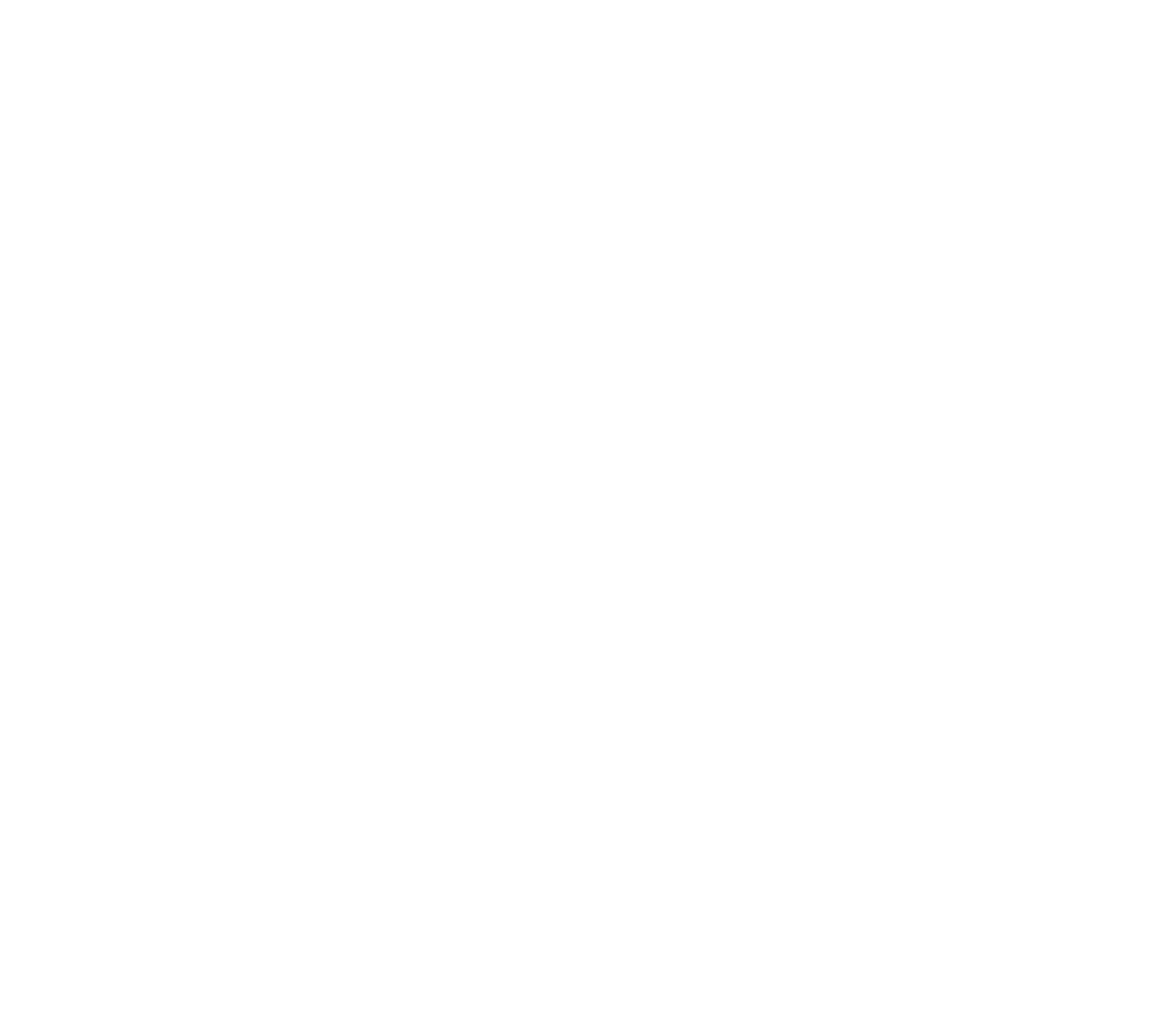
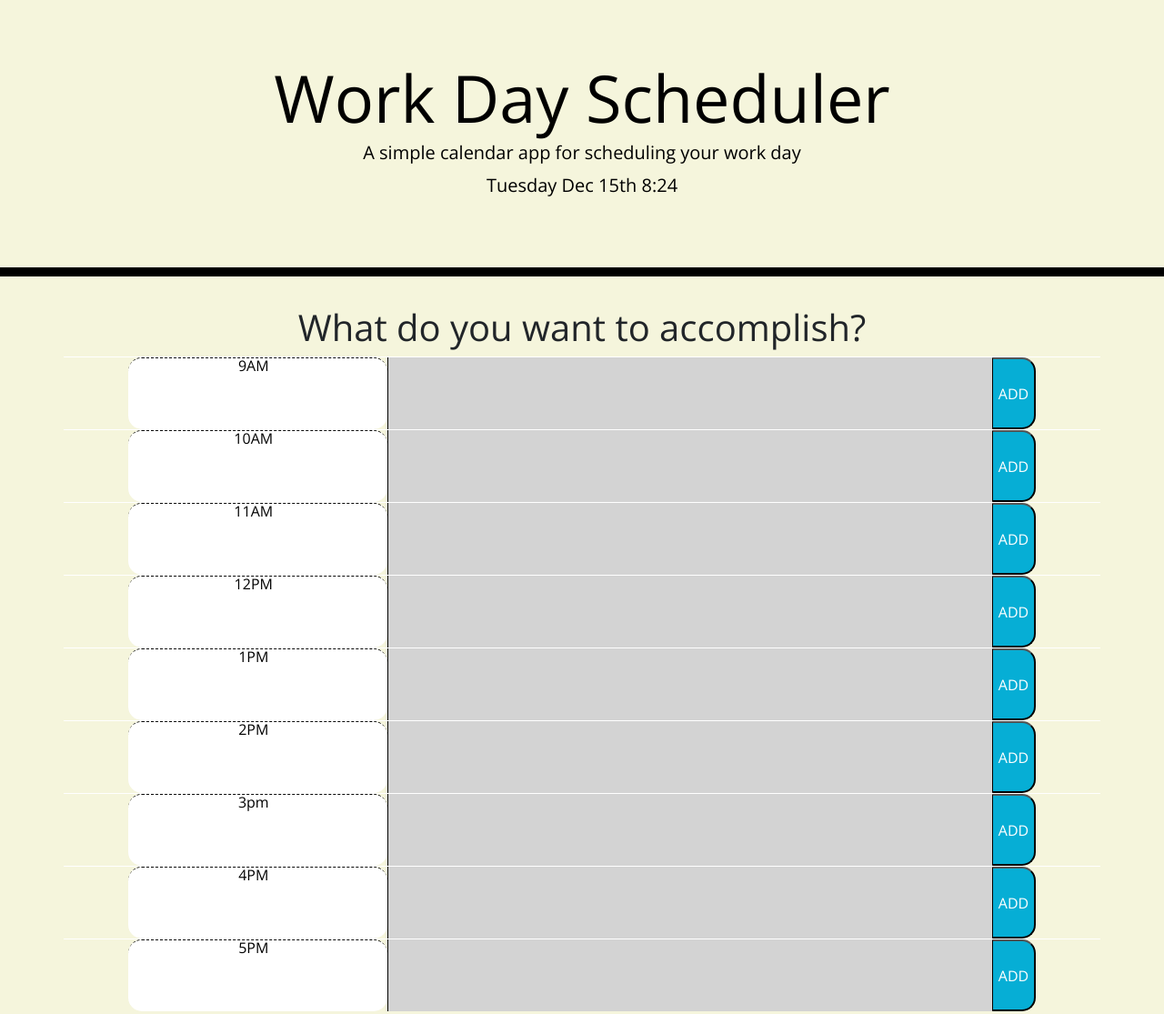
Before and after one commit to ghimirear/homework-5, a plain HTML site: page index.html in a window 1280 px wide. Shown: the whole page at 91% size. Before the commit the page ends 800 px from the top, so only its background shows below. Drawn offline with nearby package versions, Linux system fonts and the light colour scheme.

Commit message:
adding html elemeent and jq dynemic class

```diff
--- a/index.html
+++ b/index.html
@@ -1,13 +1,95 @@
 <!DOCTYPE html>
 <html lang="en">
-<head>
-    <meta charset="UTF-8">
-    <meta name="viewport" content="width=device-width, initial-scale=1.0">
-    <title>homework-5</homework-5></title>
-    <link rel="stylesheet" href="style.css">
-    <script defer src="script.js"></script>
-</head>
-<body>
+  <head>
+    <meta charset="UTF-8" />
+    <meta name="viewport" content="width=device-width, initial-scale=1.0" />
+    <meta http-equiv="X-UA-Compatible" content="ie=edge" />
+    <link
+      rel="stylesheet"
+      href="https://stackpath.bootstrapcdn.com/bootstrap/4.3.1/css/bootstrap.min.css"
+    />
+    <link
+      rel="stylesheet"
+      href="https://use.fontawesome.com/releases/v5.8.1/css/all.css"
+      integrity="sha384-50oBUHEmvpQ+1lW4y57PTFmhCaXp0ML5d60M1M7uH2+nqUivzIebhndOJK28anvf"
+      crossorigin="anonymous"
+    />
+    <link
+      href="https://fonts.googleapis.com/css?family=Open+Sans&display=swap"
+      rel="stylesheet"
+    />
+    <link rel="stylesheet" href="style.css" />
+    <script defer src= "script.js"></script>
+    <title>Work Day Scheduler</title>
+  </head>
 
-</body>
+  <body>
+    <header class="jumbotron">
+      <h1 class="display-3">Work Day Scheduler</h1>
+      <p class="lead">A simple calendar app for scheduling your work day</p>
+      <p id="currentDay" class="lead"></p>
+    </header>
+    <div id = "container" class="container">
+     <h1> What do you want to accomplish?</h1>
+     <div class="row">
+       <span class=" hour time-block col-3">9AM </span>
+       <textarea class ="textarea col-7"  id = "9" type="text"></textarea>
+       <button class = "saveBtn">ADD</button>
+
+     </div>
+     <div class="row">
+       <span class="hour time-block col-3">10AM </span>
+       <textarea class ="textarea col-7"  id = "10" type="text"></textarea>
+       <button class = "saveBtn">ADD</button>
+
+     </div>
+     <div class="row">
+       <span class="hour time-block col-3">11AM </span>
+       <textarea class ="textarea col-7"  id = "11" type="text"></textarea>
+       <button class = "saveBtn">ADD</button>
+
+     </div>
+     <div class="row">
+       <span class="hour time-block col-3">12PM </span>
+       <textarea class ="textarea col-7"  id = "12" type="text"></textarea>
+       <button class = "saveBtn">ADD</button>
+
+     </div>
+     <div class="row">
+       <span class="hour time-block col-3">1PM </span>
+       <textarea class ="textarea col-7"  id = "13" type="text"></textarea>
+       <button class = "saveBtn">ADD</button>
+
+     </div>
+     <div class="row">
+       <span class="hour time-block col-3">2PM </span>
+       <textarea class ="textarea col-7"  id = "14" type="text"></textarea>
+       <button class = "saveBtn">ADD</button>
+
+     </div>
+     <div class="row">
+       <span class="hour time-block col-3">3pm </span>
+       <textarea class ="textarea col-7"  id = "15" type="text"></textarea>
+       <button class = "saveBtn">ADD</button>
+
+     </div>
+     <div class="row">
+       <span class="hour time-block col-3">4PM </span>
+       <textarea class ="textarea col-7"  id = "16" type="text"></textarea>
+       <button class = "saveBtn">ADD</button>
+
+     </div>
+     <div class="row">
+       <span class="hour time-block col-3">5PM </span>
+       <textarea class ="textarea col-7"  id = "17" type="text"></textarea>
+       <button class = "saveBtn">ADD</button>
+
+     </div>
+
+    </div>
+
+    <script src="https://cdnjs.cloudflare.com/ajax/libs/jquery/3.2.1/jquery.min.js"></script>
+    <script src="https://cdnjs.cloudflare.com/ajax/libs/moment.js/2.24.0/moment.min.js"></script>
+
+  </body>
 </html>
--- a/script.js
+++ b/script.js
@@ -1,2 +1,26 @@
-var body = document.getElementById("body");
-//
+console.log("is app connecting?")
+ //printing date.
+ const m = moment();
+ //hour variable to store the current hour and to check the present past or future class.
+ var hour = moment().hours();
+ document.getElementById('currentDay').innerHTML = m.format("dddd MMM Do h:mm");
+
+pporf();
+function pporf(){
+    $('textarea').each (function(){
+        //grabbing the value of id
+        var textareaValue = $(this).attr('id');
+        var textareahour = parseInt(textareaValue);
+        if (textareahour === hour) {
+            $(this).addClass('present');
+
+        }
+        else if(textareahour<hour){
+            $(this).addClass('past');
+        }
+        else{
+            $(this).addClass('future');
+        }
+
+    })
+}
--- a/style.css
+++ b/style.css
@@ -1,9 +1,91 @@
-*body{
-    padding: 0;
-    margin: 0;
+*,*::before, *::after{
+  box-sizing: border-box;
+  justify-content: center;
+}
+body {
+    font-family: 'Open Sans', sans-serif;
+    font-size: 16px;
+    line-height: 1;
+   background-color: beige;
+    margin-bottom: 20px;
+  }
 
-}
+  textarea{
+    background: transparent;
+    border: none;
+    resize: none;
+    color: #000000;
+    border-left: 1px solid black;
+    padding: 10px;
 
-*::before *::after{
-    display: border-box;
-}
+  }
+
+  .jumbotron {
+    text-align: center;
+    background-color: transparent;
+    color: black;
+    border-radius: 0;
+    border-bottom: 10px solid black;
+  }
+
+  .description{
+    white-space: pre-wrap;
+  }
+
+  .time-block{
+    text-align: center;
+    border-radius: 15px;
+    justify-content: center;
+    align-items: center;
+    padding-right: 20px;
+    background-color: rgb(243, 196, 9);
+  }
+
+  .row {
+    white-space: pre-wrap;
+    height: 80px;
+    border-top: 1px solid white;;
+  }
+
+  .hour {
+    background-color: #ffffff;
+    color: #000000;
+    border-top: 1px dashed #000000;
+  }
+
+  .past {
+    background-color: #d3d3d3;
+    color: white;
+  }
+
+  .present {
+    background-color: #ff6961;
+    color: white;
+  }
+
+  .future {
+    background-color: #77dd77;
+    color: white;
+  }
+
+  .saveBtn {
+    border-left: 1px solid black;
+    border-top-right-radius: 15px;
+    border-bottom-right-radius: 15px;
+    background-color: #06AED5;
+    color: white;
+  }
+
+  .saveBtn:hover {
+    font-size: 20px;
+    transition: all .3s ease-in-out;
+  }
+  .container{
+      align-items: center;
+      justify-content: center;
+      text-align: center;
+
+
+
+
+  }
```
